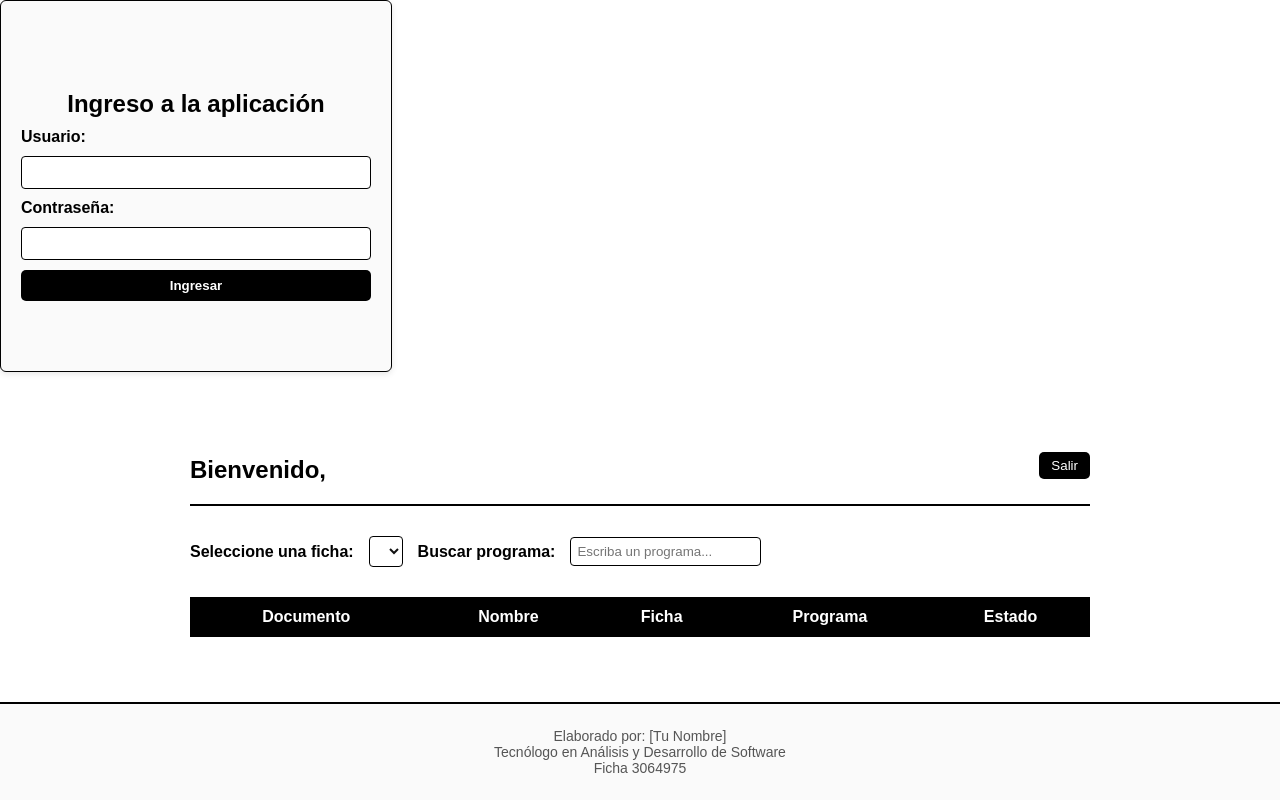
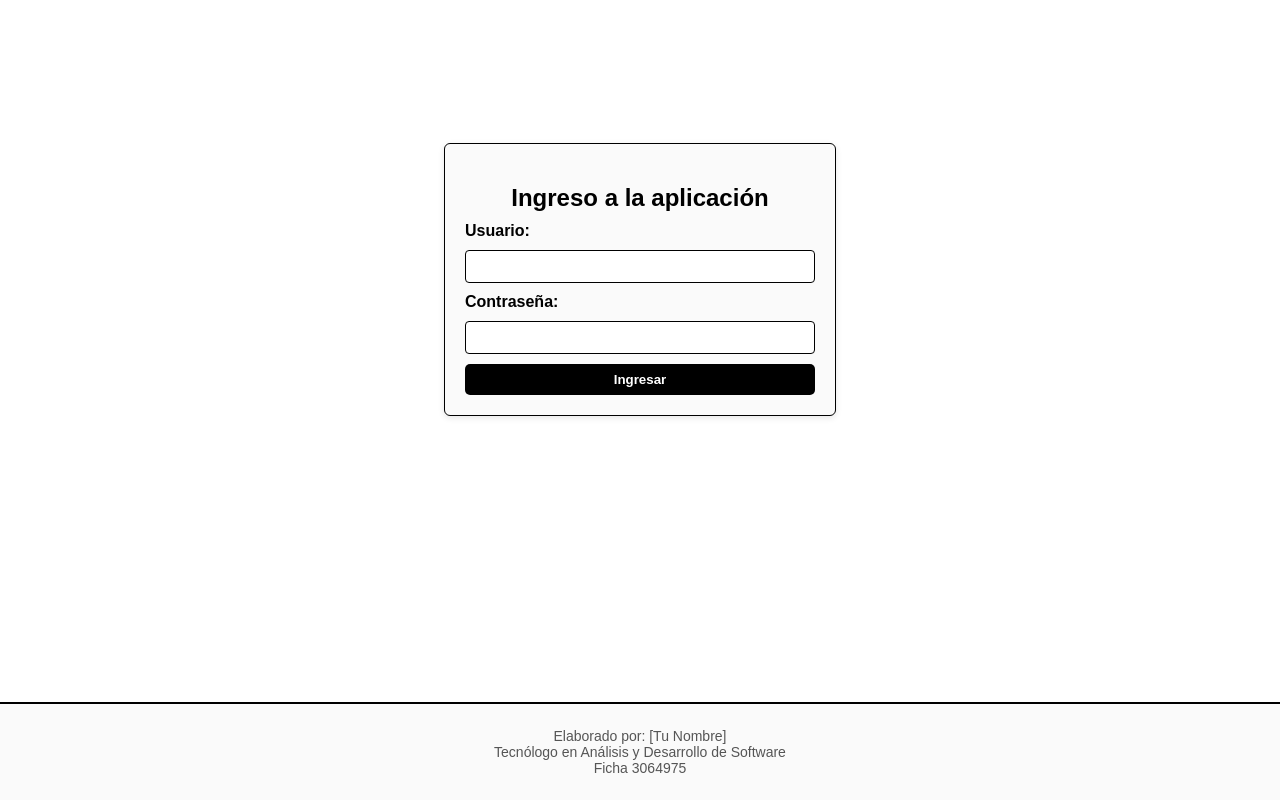
Before and after one commit to villno55/evaluativoLocalstore, a plain HTML site: page index.html in a window 1280 px wide. Drawn offline with Linux system fonts and the light colour scheme.

Commit message:
Update style.css

```diff
--- a/style.css
+++ b/style.css
@@ -13,34 +13,39 @@ body {
 }
 
 .hidden {
-  display: none;
+  display: none !important;
 }
 
 h2 {
   margin-bottom: 10px;
 }
 
-/* ===== Contenedores principales ===== */
-#login-container,
-#app-container {
-  flex: 1;
-  display: flex;
-  align-items: center;
-  justify-content: center;
-  flex-direction: column;
-}
-
-/* ===== Login ===== */
+/* ===== Login centrado ===== */
 #login-container {
   max-width: 350px;
   width: 100%;
+  margin: auto;
   padding: 20px;
   border: 1px solid #000;
   border-radius: 6px;
   background: #fafafa;
   box-shadow: 0 2px 6px rgba(0,0,0,0.1);
+  display: flex;
+  flex-direction: column;
+  align-items: center;
+  justify-content: center;
 }
 
+/* ===== App centrada ===== */
+#app-container {
+  flex: 1;
+  width: 100%;
+  max-width: 1100px;
+  margin: auto;
+  padding: 20px;
+}
+
+/* ===== Formulario login ===== */
 #login-form {
   display: flex;
   flex-direction: column;
@@ -77,7 +82,6 @@ header {
   justify-content: space-between;
   align-items: center;
   width: 100%;
-  max-width: 900px;
   margin-bottom: 15px;
   border-bottom: 2px solid #000;
   padding-bottom: 10px;
@@ -106,8 +110,6 @@ header h2 {
   gap: 15px;
   align-items: center;
   flex-wrap: wrap;
-  width: 100%;
-  max-width: 900px;
 }
 
 .filtros label {
@@ -126,7 +128,6 @@ header h2 {
 /* ===== Tabla ===== */
 table {
   width: 100%;
-  max-width: 900px;
   border-collapse: collapse;
   margin-top: 15px;
 }
```
